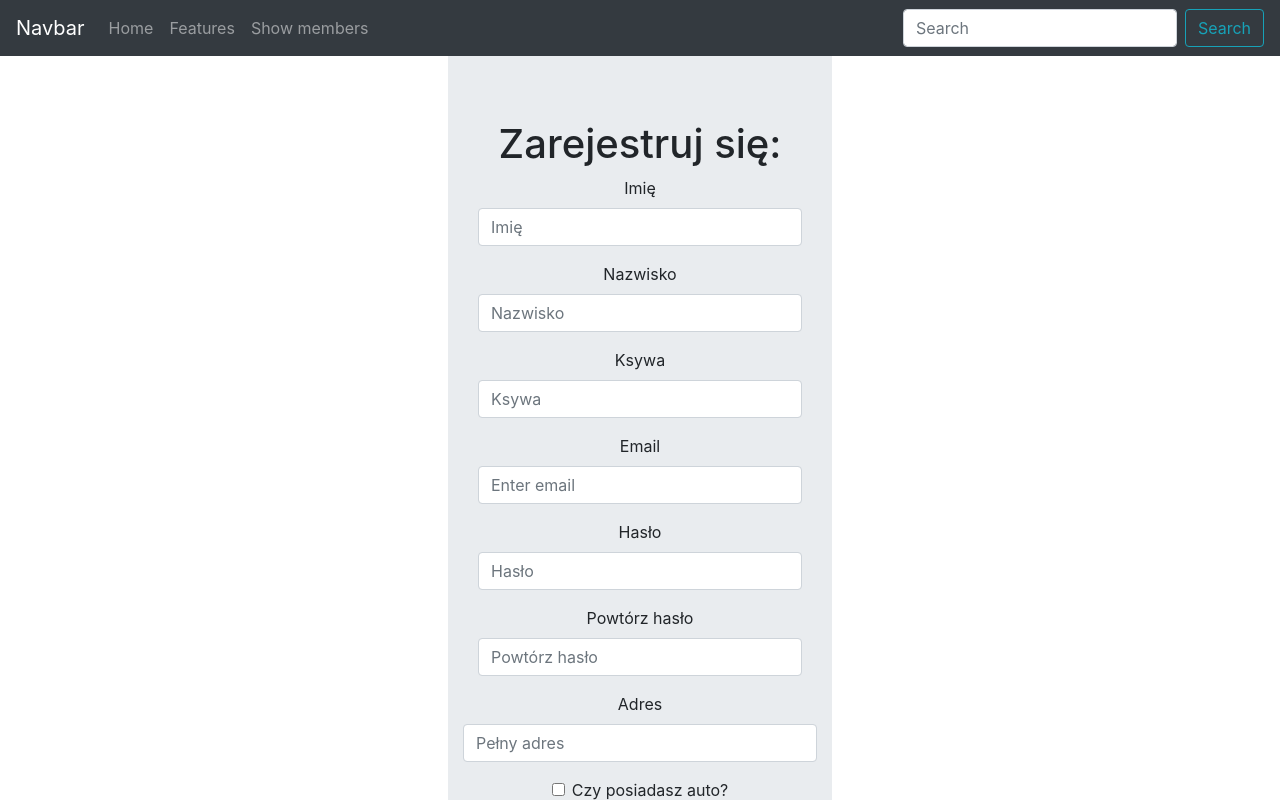
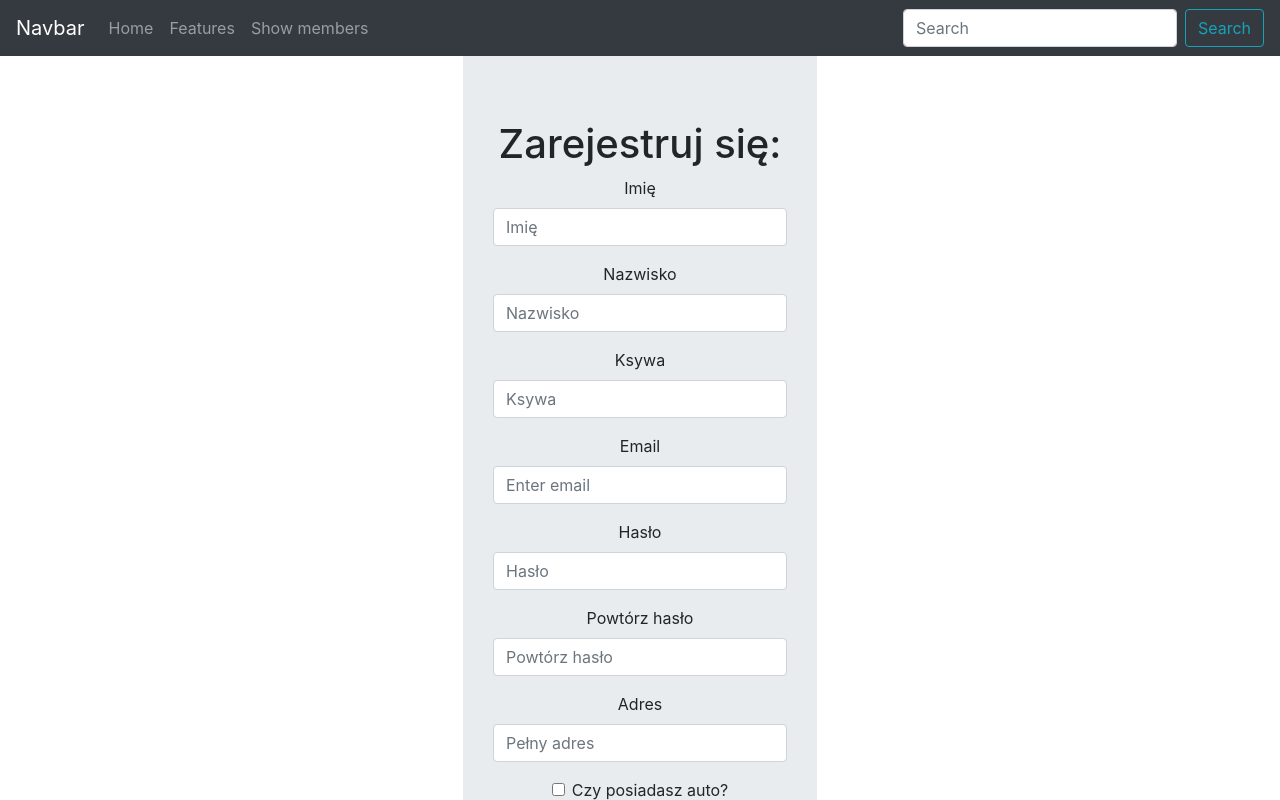
Before and after one commit to kubwosz/event-support-app-frontside, a React (Create React App) app in the folder event-support-app/: page / in a window 1280 px wide. Shown: the top 800 px of the page. Built offline with nearby package versions, Linux system fonts and the light colour scheme.

Commit message:
small fixes and changes in styling and typos

```diff
--- a/event-support-app/src/components/members_list/index.jsx
+++ b/event-support-app/src/components/members_list/index.jsx
@@ -24,10 +24,10 @@ getAllMembers() {
 
 renderItem(member, index) {
   return (
-          <Row key={index}>
+          <Row key={index} onClick = {() => {this.props.history.push("/memberDetails/" + index)}}>
               <Col></Col>
               <Col style={{padding: "0.7%"}}>
-                  <ListGroupItem >
+                  <ListGroupItem>
                       {member}
                       </ListGroupItem>
               </Col>
--- a/event-support-app/src/components/register_page/index.jsx
+++ b/event-support-app/src/components/register_page/index.jsx
@@ -1,12 +1,12 @@
 import React from 'react';
 import { Jumbotron, Container } from 'react-bootstrap';
 import { Form, Button, Col} from 'react-bootstrap';
-
+import './style.css';
 
 export default class RegisterPage extends React.Component{
     render(){
         return(
-        <div style={{width:"30%", margin:"auto"}}>
+          <Container className="Container">
 <Jumbotron fluid>
   <Container>
     <h1>Zarejestruj się:</h1>
@@ -42,10 +42,10 @@ export default class RegisterPage extends React.Component{
       <Form.Control type="password" placeholder="Powtórz hasło" />
     </Form.Group>
 
-  <Form.Group controlId="formGridAddress1">
-    <Form.Label>Adres</Form.Label>
-    <Form.Control placeholder="Pełny adres" />
-  </Form.Group>
+  <Form.Group as={Col} controlId="formGridAddress1">
+      <Form.Label>Adres</Form.Label>
+      <Form.Control placeholder="Pełny adres" />
+    </Form.Group>
 
   <Form.Group>
           <Form.Check
@@ -62,7 +62,7 @@ export default class RegisterPage extends React.Component{
 
   </Container>
 </Jumbotron>
-</div>
+</Container>
         )
     }
 }
--- a/event-support-app/src/components/register_page/style.css
+++ b/event-support-app/src/components/register_page/style.css
@@ -0,0 +1,4 @@
+.Container{
+    width: 30%;
+    margin: "auto";
+}
```
